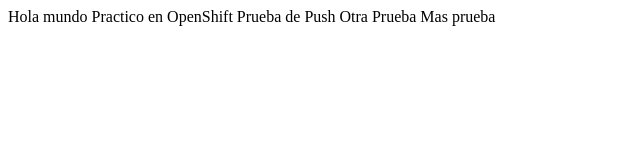
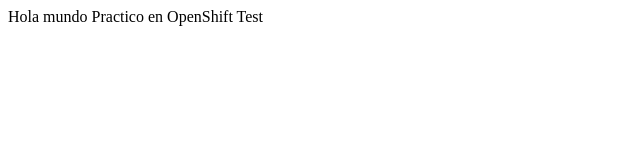
Before and after one commit to CRPire/openshiftTest, a plain HTML site: page index.html in a window 1280 px wide. Shown: the whole page, without its empty margins (0-640 px from the left). Drawn offline with Linux system fonts and the light colour scheme.

Commit message:
hice push4

```diff
--- a/index.html
+++ b/index.html
@@ -8,8 +8,6 @@
 </head>
 <body>
     Hola mundo Practico en OpenShift
-    Prueba de Push
-    Otra Prueba
-    Mas prueba
+    Test
 </body>
 </html>
```
